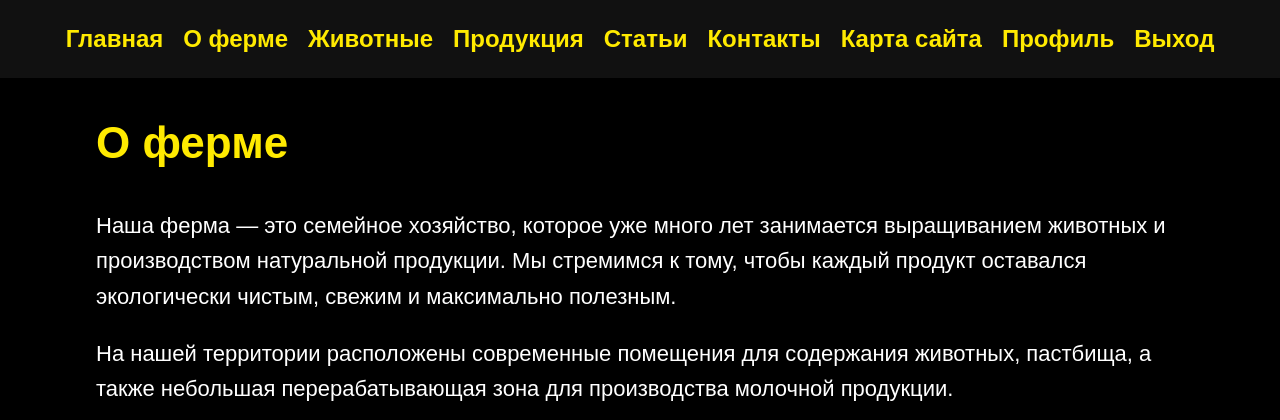
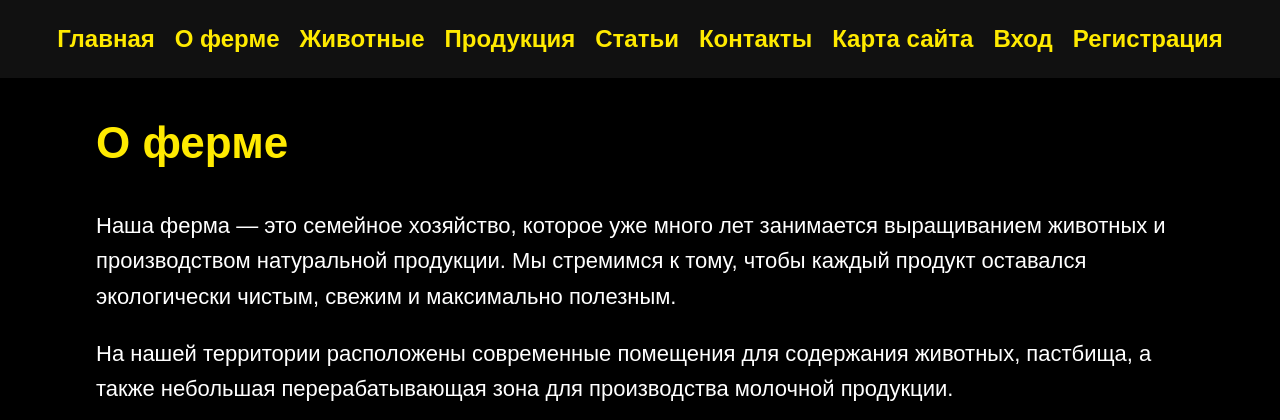
Before and after one commit to project-hub123/farm-site, a Flask app: page /about in a window 1280 px wide. Shown: the top 420 px of the page. Run offline with Flask 3, Linux system fonts and the light colour scheme; the visitor is signed in with stand-in values (Sample User, id 1).

Commit message:
Update base.html

```diff
--- a/app/templates/base.html
+++ b/app/templates/base.html
@@ -8,8 +8,8 @@
     {% if session.get('lowvision') %}
         <link rel="stylesheet" href="{{ url_for('static', filename='css/lowvision.css') }}">
     {% endif %}
+</head>
 
-</head>
 <body>
 
 <header>
@@ -22,12 +22,12 @@
         <a href="{{ url_for('main.contacts') }}">Контакты</a>
         <a href="{{ url_for('main.sitemap') }}">Карта сайта</a>
 
-        {% if session.get('user') %}
+        {% if current_user.is_authenticated %}
             <a href="{{ url_for('users.profile') }}">Профиль</a>
-            <a href="{{ url_for('users.logout') }}">Выход</a>
+            <a href="{{ url_for('auth.logout') }}">Выход</a>
         {% else %}
-            <a href="{{ url_for('users.login') }}">Вход</a>
-            <a href="{{ url_for('users.register') }}">Регистрация</a>
+            <a href="{{ url_for('auth.login') }}">Вход</a>
+            <a href="{{ url_for('auth.register') }}">Регистрация</a>
         {% endif %}
     </nav>
 </header>
```
